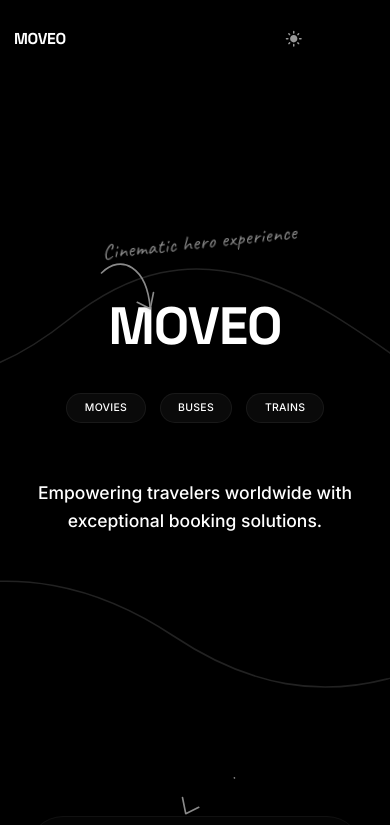
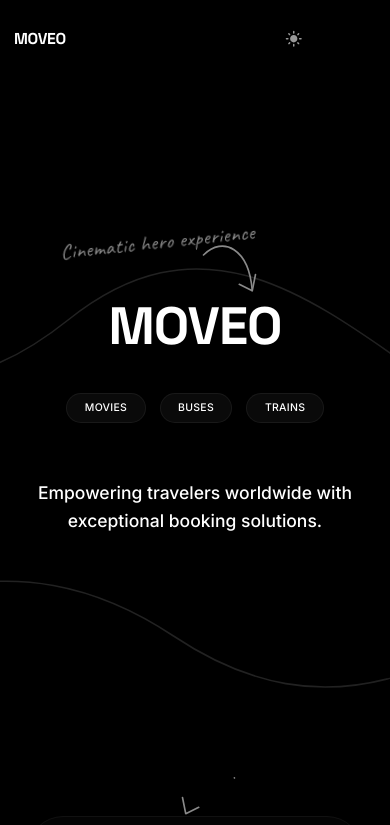
Before and after one commit to AdityaSGaur/moveo, a Next.js app in the folder client/: page / in a window 390 px wide. Shown: the top 825 px of the page. Built offline with nearby package versions, Linux system fonts and the light colour scheme; some icons are missing.

Commit message:
Fine-tune annotation alignment and SVG positioning

```diff
--- a/client/src/components/home/Hero.tsx
+++ b/client/src/components/home/Hero.tsx
@@ -108,7 +108,8 @@
             <Annotation
               notes={["Cinematic hero experience"]}
               arrowDirection="curve-right-down"
-              className="-top-24 -left-4 md:-top-20 md:-left-12 lg:-top-16 lg:-left-20"
+              arrowPosition="right"
+              className="-top-24 -left-16 md:-top-20 md:-left-12 lg:-top-16 lg:-left-20"
               mobileVisible={true}
               delay={3}
             />
--- a/client/src/components/ui/Annotation.tsx
+++ b/client/src/components/ui/Annotation.tsx
@@ -18,7 +18,10 @@
   | "curve-left-down"
   | "curve-right-up"
   | "curve-left-up"
-  | "loop-down-left";
+  | "loop-down-left"
+  | "loop-down-right"
+  | "loop-down"
+  | "exact-loop-right";
 
 interface AnnotationProps {
   title?: string;
@@ -29,6 +32,7 @@
   delay?: number;
   mobileVisible?: boolean;
   layout?: "col" | "row" | "row-reverse";
+  arrowPosition?: "left" | "right" | "center";
 }
 
 export const Annotation = ({
@@ -40,6 +44,7 @@
   delay = 0.2,
   mobileVisible = false,
   layout = "col",
+  arrowPosition,
 }: AnnotationProps) => {
   const containerRef = useRef<HTMLDivElement>(null);
   const arrowRef = useRef<SVGSVGElement>(null);
@@ -107,7 +112,7 @@
     switch (arrowDirection) {
       case "curve-right-down":
         return (
-          <svg ref={arrowRef} width={size} height={size} viewBox="0 0 100 100" className={`${svgClass} mt-1`}>
+          <svg ref={arrowRef} width={size} height={size} viewBox="0 0 100 100" className={`${svgClass} -mt-4`}>
             {/* Organic swooping curve */}
             <path d="M 10,20 C 40,-10 80,10 85,75" {...strokeProps} />
             <path d="M 65,65 L 85,75 L 90,50" {...strokeProps} />
@@ -168,15 +173,53 @@
         );
       case "loop-down-left":
         return (
-          <svg ref={arrowRef} width="65" height="85" viewBox="0 0 100 120" className={`${svgClass} -ml-8 mt-2`}>
+          <svg ref={arrowRef} width="65" height="85" viewBox="0 0 100 120" className={`${svgClass} -ml-4 mt-2`}>
             {/* Hand-drawn spiral loop pointing down-left */}
             <path d="M 30,20 C 70,-10 90,40 60,60 C 30,80 10,30 40,40 C 70,50 50,100 20,110" {...strokeProps} />
             <path d="M 20,85 L 20,110 L 40,100" {...strokeProps} />
           </svg>
         );
+      case "loop-down-right":
+        return (
+          <svg ref={arrowRef} width="65" height="85" viewBox="0 0 100 120" className={`${svgClass} -ml-4 mt-2`}>
+            {/* Hand-drawn spiral loop pointing down-right */}
+            <path d="M 70,20 C 30,-10 10,40 40,60 C 70,80 90,30 60,40 C 30,50 50,100 80,110" {...strokeProps} />
+            <path d="M 80,85 L 80,110 L 60,100" {...strokeProps} />
+          </svg>
+        );
+      case "loop-down":
+        return (
+          <svg ref={arrowRef} width="65" height="85" viewBox="0 0 100 120" className={`${svgClass} -ml-2 mt-2`}>
+            {/* Spiral loop starting top right, circling left and pointing straight down */}
+            <path d="M 80,20 C 40,0 10,40 30,60 C 50,80 70,50 50,30 C 30,10 50,60 50,110" {...strokeProps} />
+            <path d="M 35,95 L 50,110 L 65,95" {...strokeProps} />
+          </svg>
+        );
+      case "exact-loop-right":
+        return (
+          <svg ref={arrowRef} width="80" height="80" viewBox="0 0 100 100" className={`${svgClass} ml-2`}>
+            {/* Exact hand-drawn spiral loop pointing right and slightly down */}
+            <path d="M 35,20 C 30,40 30,75 20,75 C 5,75 5,50 20,50 C 40,50 65,55 90,60" {...strokeProps} />
+            <path d="M 75,50 L 90,60 L 75,70" {...strokeProps} />
+          </svg>
+        );
       default:
         return null;
     }
+  };
+
+  const renderArrowFirst = () => {
+    if (layout === "row") return false;
+    if (layout === "row-reverse") return true;
+    return !(arrowDirection.includes("bottom") || arrowDirection.includes("down"));
+  };
+
+  const getArrowWrapperClass = () => {
+    if (layout === "row" || layout === "row-reverse") return "";
+    if (arrowPosition === "right") return "self-end";
+    if (arrowPosition === "center") return "self-center";
+    if (arrowPosition === "left") return "self-start";
+    return "";
   };
 
   return (
@@ -186,8 +229,7 @@
         mobileVisible ? "flex" : "hidden md:flex"
       } ${className}`}
     >
-      {/* Arrow rendered above if it's a bottom-pointing arrow */}
-      {arrowDirection.includes("bottom") || arrowDirection.includes("down") ? null : getArrowSVG()}
+      {renderArrowFirst() ? <div className={getArrowWrapperClass()}>{getArrowSVG()}</div> : null}
 
       <div className="annotation-label relative px-2">
         <div className="font-writing text-2xl md:text-3xl text-text-secondary whitespace-nowrap transform -rotate-6 tracking-wide opacity-90 drop-shadow-sm">
@@ -195,8 +237,7 @@
         </div>
       </div>
 
-      {/* Arrow rendered below if it's a bottom-pointing arrow */}
-      {arrowDirection.includes("bottom") || arrowDirection.includes("down") ? getArrowSVG() : null}
+      {!renderArrowFirst() ? <div className={getArrowWrapperClass()}>{getArrowSVG()}</div> : null}
     </div>
   );
 };
```
